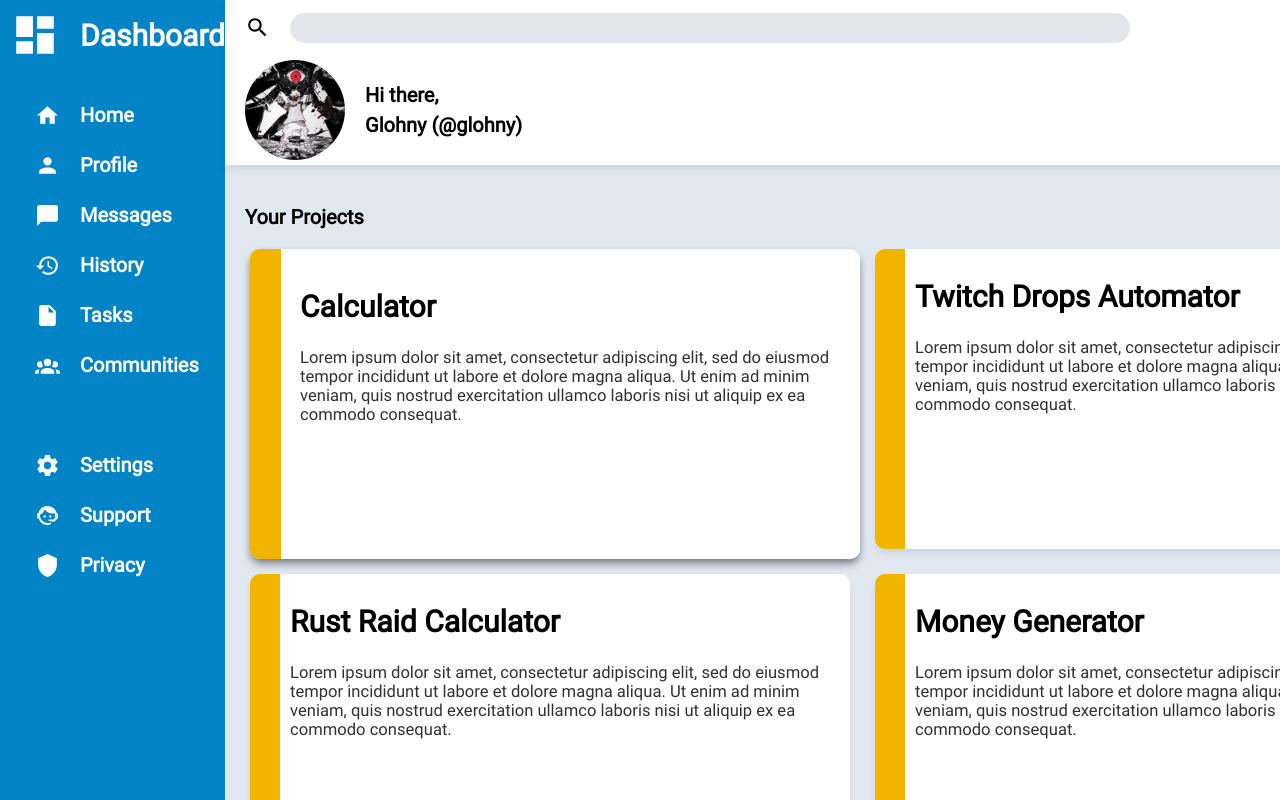
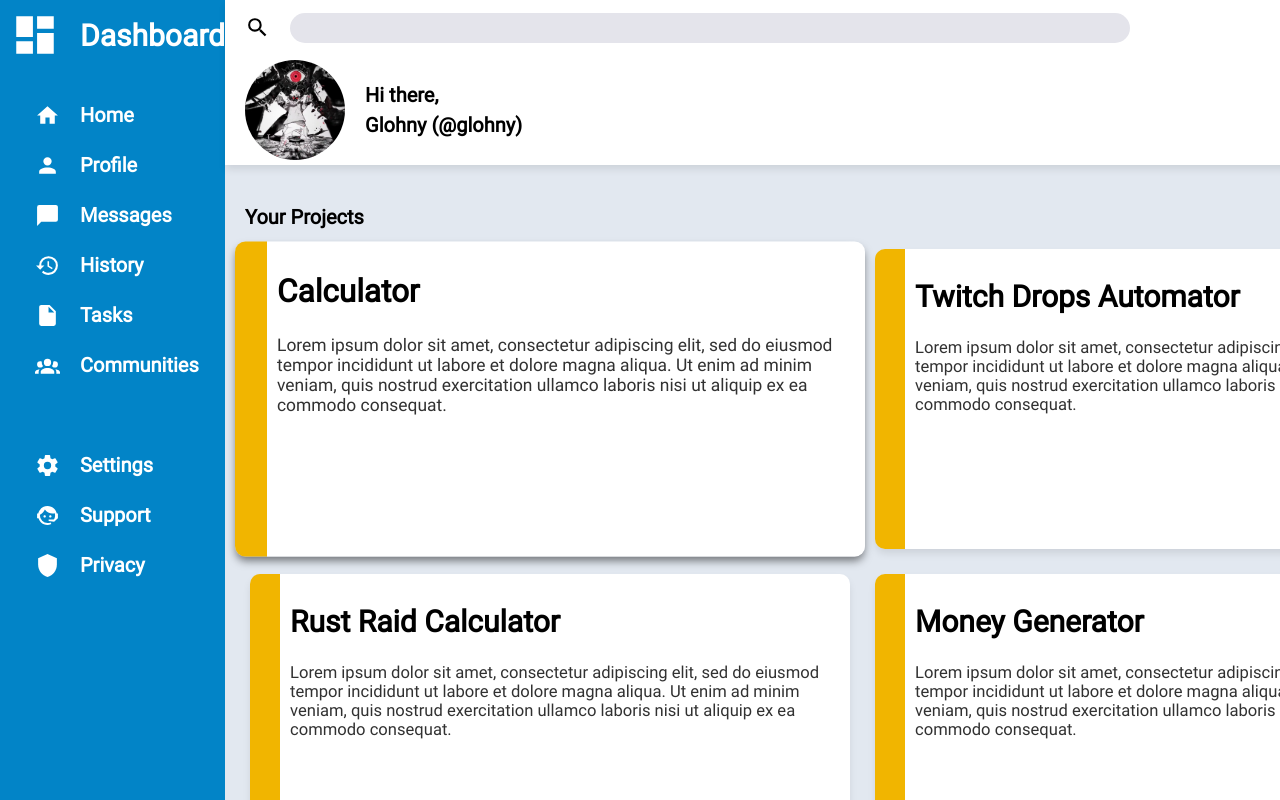
Before and after one commit to Glohny/Admin-Page, a plain HTML site: page index.html in a window 1280 px wide. In both pictures the pointer is over the element 550 px from the left and 399 px from the top of the page. Drawn offline with Linux system fonts and the light colour scheme.

Commit message:
Changed the animations on some buttons and fixed the positioning of some elements

```diff
--- a/style.css
+++ b/style.css
@@ -189,8 +189,6 @@ input {
 .PanelContainer {
     display: grid;
     grid-template: 300px 300px / 600px 600px 300px;
-    width: 70%;
-    height: 100% - 64px;
     gap: 25px;
     margin-top: 20px;
     margin-bottom: 20px;
@@ -200,8 +198,6 @@ input {
 
 .projects {
     background: linear-gradient(to left,white 95%,#F1B500 5%);
-    height: 300px;
-    width: 600px;
     border-radius: 10px;
     box-shadow: 0 5px 8px -1px rgba(0, 0, 0, 0.1);
     padding-top: 30px;
@@ -210,10 +206,7 @@ input {
 }
 
 .projects:hover {
-    padding-top: 40px;
-    padding-left: 50px;
-    height:310px;
-    width: 610px;
+    transform: scale(1.05);
     box-shadow: 0 5px 8px -1px rgba(0, 0, 0, 0.5);
 }
 
```
